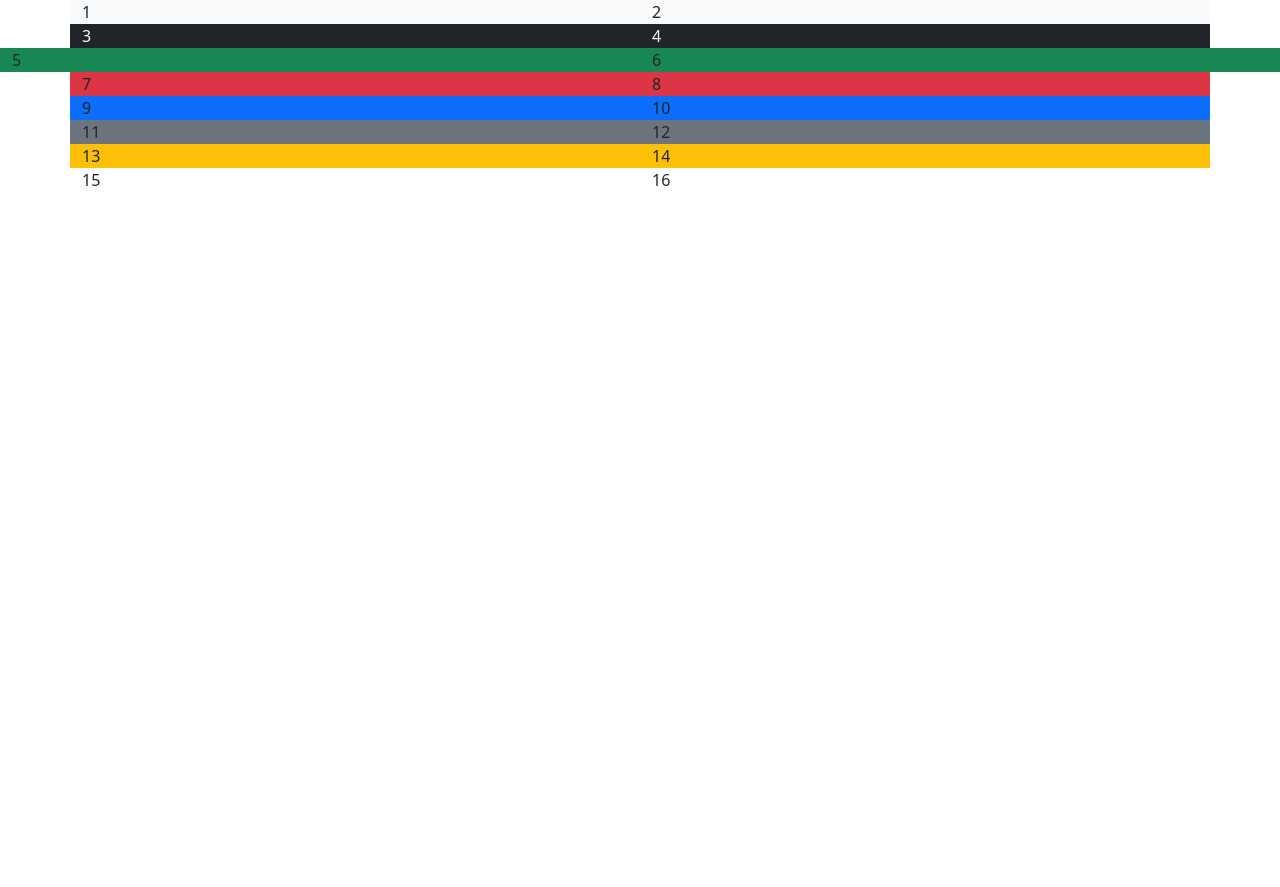
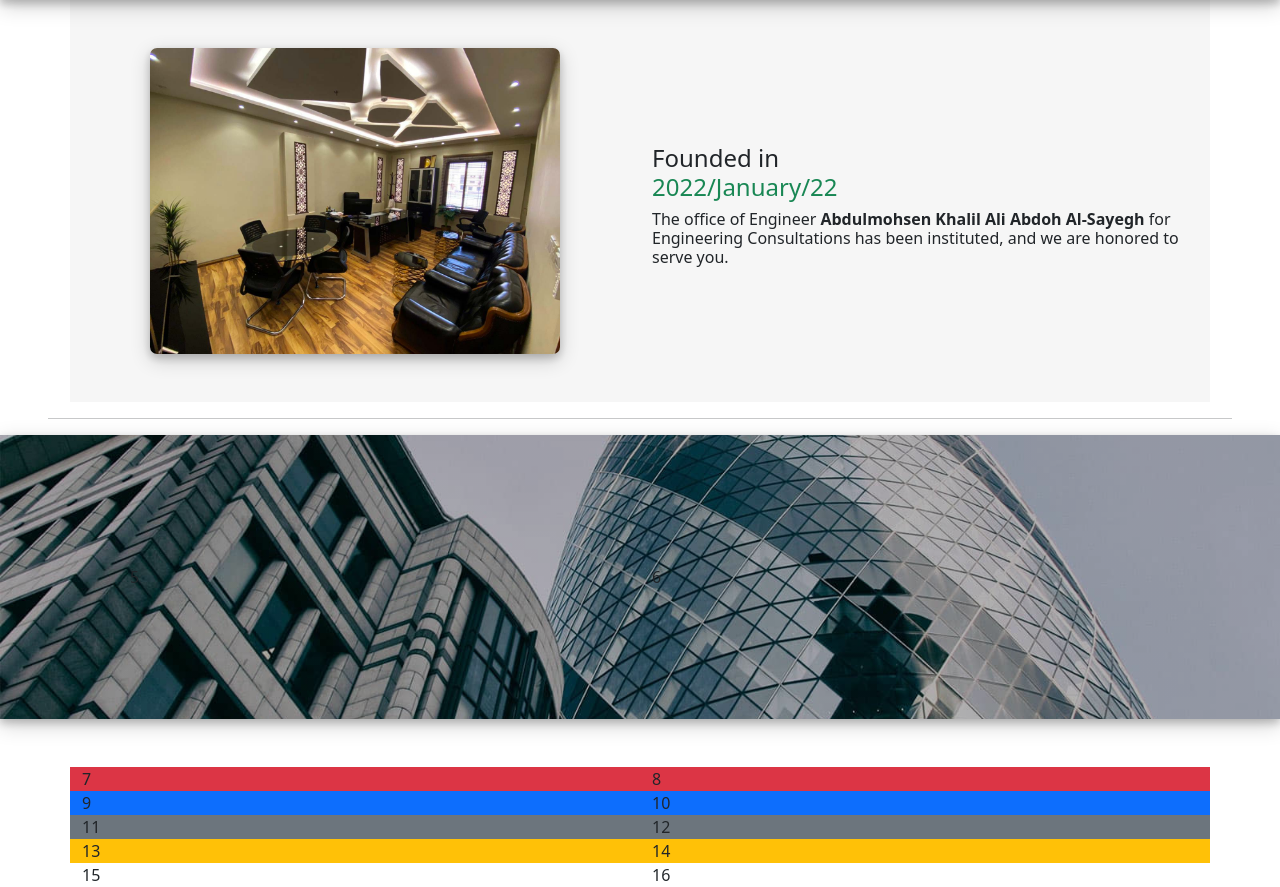
Before and after one commit to DoomyD/WebServer_Office, a Django app: page / in a window 1280 px wide. Shown: the part 64-951 px from the top of the page. Before the commit the page ends 250 px from the top, so only its background shows below. Run offline with Django 4.2, Linux system fonts and the light colour scheme; some libraries are stand-ins or nearby versions.

Commit message:
Added Our Goal Article and its bg css.

```diff
--- a/WebServer_Office/templates/main_page.html
+++ b/WebServer_Office/templates/main_page.html
@@ -1,26 +1,43 @@
 {% extends 'base.html' %}
+{%  load static %}
+{% block body_top %}
 
-{% block body_top %}
-    <div class="container bg-light">
+    <div class="container establishment-date-container py-5">
         <div class="row">
-            <div class="col">1</div>
-            <div class="col">2</div>
+            <div class="col-md-6 text-end">
+                <img src="{% static 'Webserver_Office/main_page/indoor/5.jpg'%}" class="m-auto w-75 img_trans" alt="inner office">
+                </div>
+            <div class="col-md-6 text-center text-md-start">
+                <h4 class="pt-5 mt-5">Founded in <br/> <span class="text-success">2022/January/22</span> </h4>
+                <p class="display-6" style="font-size: medium">The office of Engineer <span class="fw-bold">Abdulmohsen Khalil Ali Abdoh Al-Sayegh</span> for Engineering Consultations has been instituted, and we are honored to serve you.</p>
+            </div>
         </div>
     </div>
 
-    <div class="container bg-dark text-light">
-        <div class="row">
-            <div class="col">3</div>
-            <div class="col">4</div>
+    <hr class="mx-5">
+    <article class="our-goal-article mb-5">
+        <div class="container our-goal-container m-0 p-0" >
+            <div class="row">
+{#                <img src="{% static "Webserver_Office/main_page/buildings/168.jpg" %}" alt="our_goal_bg_img" style="background-size: cover;">#}
+                <div class="col">5</div>
+                <div class="col">6</div>
+            </div>
         </div>
-    </div>
-
-    <div class="container-fluid bg-success">
-        <div class="row">
-            <div class="col">5</div>
-            <div class="col">6</div>
-        </div>
-    </div>
+    </article>
+<style>
+.our-goal-article{
+    background-color: #0f5132;
+    background-image: linear-gradient(
+          rgba(0, 0, 0, 0.3),
+          rgba(0, 0, 0, 0.3)
+        ),url("{% static 'Webserver_Office/main_page/buildings/168.jpg' %}");
+    padding: 130px;
+    background-position: center;
+    background-repeat: no-repeat;
+    background-size: cover;
+    box-shadow: 0 4px 8px 0 rgba(0, 0, 0, 0.2), 0 6px 20px 0 rgba(0, 0, 0, 0.19);
+}
+</style>
 
     <div class="container bg-danger">
         <div class="row">
--- a/static/DoomyDe/css/main.css
+++ b/static/DoomyDe/css/main.css
@@ -11,8 +11,39 @@
 #brand{
         width: 30px;
     }
+.img_trans{
+    opacity: 1;
+    display: block;
+    width: 45%;
+    height: auto;
+    transition: .5s ease;
+    backface-visibility: hidden;
+    border-radius: 7px;
+    box-shadow: 0 4px 8px 0 rgba(0, 0, 0, 0.2), 0 6px 20px 0 rgba(0, 0, 0, 0.19);
+}
+.navbar{
+    box-shadow: 0 4px 8px 0 rgba(0, 0, 0, 0.2), 0 6px 20px 0 rgba(0, 0, 0, 0.19);
+}
+.establishment-date-container{
+    background-color: #00000009;
+}
+.our-goal-container{
+
+}
+.our-goal-container .row img{
+    /*position: absolute;*/
+
+}
+.our-goal-article{
+
+}
+.img_trans:hover{
+    opacity: 0.9;
+}
 /*End Defaults*/
 
+
+/*Custom Width*/
 @media (min-width: 319px){
     #brand{
         width: 50px;
@@ -23,7 +54,7 @@
 
 }
 
-/* Small is 576px */
+/* Small Width: 576px */
 @media (min-width: 576px){
     #brand{
         width: 48px;
@@ -36,7 +67,7 @@
     }
 }
 
-/* Medium is 768px */
+/* Medium Width: 768px */
 @media only screen and (max-width: 768px){
 
 }
--- a/templates/base.html
+++ b/templates/base.html
@@ -4,7 +4,7 @@
 {% block html-top %}{% endblock %}
 <head>
     <meta charset="UTF-8">
-    <meta name="viewport" content="width=device-with, initial-scale=1.0">
+    <meta name="viewport" content="width=device-width, initial-scale=1.0, shrink-to-fit=no">
     <title>AKS-Engineering Consulting Office</title>
     {% block head-top %}{% endblock %}
 {#    global stylesheets & javascripts#}
```
Also changed, not shown: WebServer_Office/static/Webserver_Office/main_page/buildings/168.jpg (added), WebServer_Office/static/Webserver_Office/main_page/indoor/10.jpeg (added), WebServer_Office/static/Webserver_Office/main_page/indoor/11.jpeg (added), WebServer_Office/static/Webserver_Office/main_page/indoor/3.jpg (added), WebServer_Office/static/Webserver_Office/main_page/indoor/4.jpg (added), WebServer_Office/static/Webserver_Office/main_page/indoor/5.jpg (added), WebServer_Office/static/Webserver_Office/main_page/indoor/6.jpeg (added), WebServer_Office/static/Webserver_Office/main_page/indoor/7.jpeg (added), WebServer_Office/static/Webserver_Office/main_page/indoor/8.jpeg (added), WebServer_Office/static/Webserver_Office/main_page/indoor/9.jpeg (added), WebServer_Office/static/Webserver_Office/main_page/outdoor/1.jpeg (added), WebServer_Office/static/Webserver_Office/main_page/outdoor/2.jpeg (added), WebServer_Office/static/Webserver_Office/main_page/outdoor/3.jpeg (added), WebServer_Office/static/Webserver_Office/main_page/outdoor/4.jpeg (added), 2 more files.
